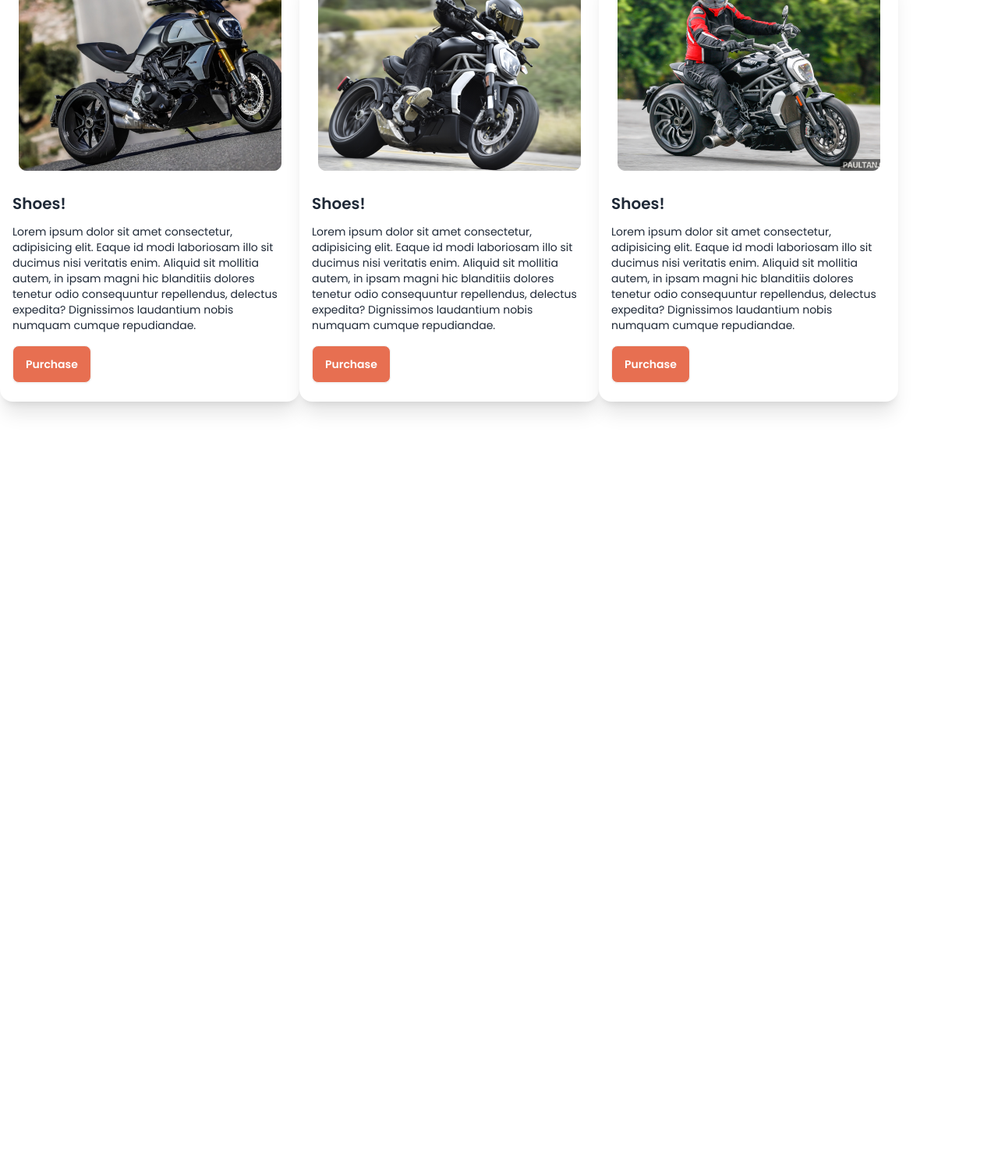
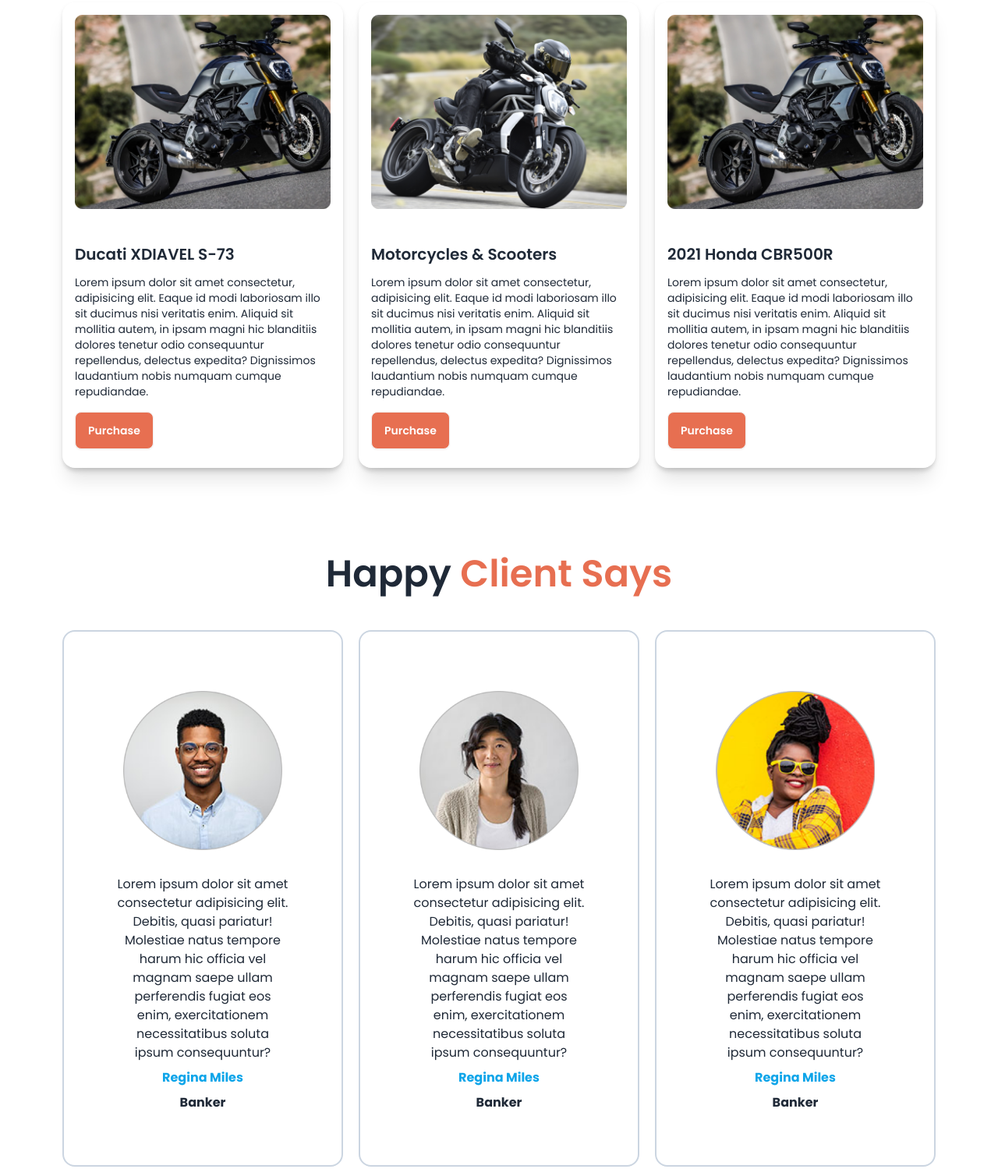
Before and after one commit to alamin2063/bike-zone, a plain HTML site: page index.html in a window 1280 px wide. Shown: the part 819-2318 px from the top of the page at 78% size. Before the commit the page ends 1446 px from the top, so only its background shows below. Drawn offline with nearby package versions, Linux system fonts and the light colour scheme.

Commit message:
Happy clients section

```diff
--- a/index.html
+++ b/index.html
@@ -38,10 +38,10 @@
 
 </head>
 <body class="font-poppins ">
-    <header class=" lg:px-20 md:container md:mx-auto">
+    <header class="lg:px-20 md:container md:mx-auto">
         <nav>
             <div class="navbar bg-base-100">
-                <div class="flex-1">
+                <div class="flex-1 ">
                   <div class="dropdown">
                     <div tabindex="0" role="button" class="btn btn-ghost lg:hidden">
                       <svg xmlns="http://www.w3.org/2000/svg" class="h-5 w-5" fill="none" viewBox="0 0 24 24" stroke="currentColor"><path stroke-linecap="round" stroke-linejoin="round" stroke-width="2" d="M4 6h16M4 12h8m-8 6h16" /></svg>
@@ -55,7 +55,7 @@
                         <li><a>Contact</a></li>
                     </ul>
                   </div>
-                  <a class="btn btn-ghost text-xl">Bike Zone</a>
+                  <a class="btn btn-ghost text-xl lg:text-4xl">Bike Zone</a>
                 </div>
                 <div class="navbar-center hidden lg:flex">
                   <ul class="menu text-base menu-horizontal px-1">
@@ -187,16 +187,16 @@
 
       </section>
 <!--Latest Bikes-->
-      <section class="my-28">
-        <h2 class="text-5xl font-semibold text-center">
+      <section class="lg:my-28 my-6 px-4 lg:px-20">
+        <h2 class="lg:text-5xl text-3xl font-semibold text-center mb:10 lg:mb-10">
           Latest Bikes
         </h2>
-        <div class="flex">
+        <div class="grid grid-cols-1 md:grid-cols-2 lg:grid-cols-3 gap-5 justify-center">
           <!--first card-->
-          <div class=" card card-compact w-96 bg-base-100 shadow-xl gap-3">
-            <figure><img src="images/others/latest1.png" alt="Shoes" /></figure>
+          <div class=" mx-auto card card-compact w-98 bg-base-100 shadow-xl gap-3 border-white-10 drop-shadow-md">
+            <figure><img src="images/others/latest1.png" alt="Shoes" class="w-full p-4" /></figure>
             <div class="card-body">
-              <h2 class="card-title">Shoes!</h2>
+              <h2 class="card-title">Ducati XDIAVEL S-73</h2>
               <p>Lorem ipsum dolor sit amet consectetur, adipisicing elit. Eaque id modi laboriosam illo sit ducimus nisi veritatis enim. Aliquid sit mollitia autem, in ipsam magni hic blanditiis dolores tenetur odio consequuntur repellendus, delectus expedita? Dignissimos laudantium nobis numquam cumque repudiandae.</p>
               <div class="card-actions justify-start">
                 <button class="btn bg-bike-primary text-white my-2">Purchase</button>
@@ -205,10 +205,10 @@
           </div>
 
           <!--second card-->
-          <div class=" card card-compact w-96 bg-base-100 shadow-xl gap-3">
-            <figure><img src="images/others/latest2.png" alt="Shoes" /></figure>
+          <div class=" mx-auto card card-compact w-98 bg-base-100 shadow-xl gap-3 border-white-10 drop-shadow-md">
+            <figure><img src="images/others/latest2.png" alt="Shoes" class="w-full p-4" /></figure>
             <div class="card-body">
-              <h2 class="card-title">Shoes!</h2>
+              <h2 class="card-title">Motorcycles & Scooters</h2>
               <p>Lorem ipsum dolor sit amet consectetur, adipisicing elit. Eaque id modi laboriosam illo sit ducimus nisi veritatis enim. Aliquid sit mollitia autem, in ipsam magni hic blanditiis dolores tenetur odio consequuntur repellendus, delectus expedita? Dignissimos laudantium nobis numquam cumque repudiandae.</p>
               <div class="card-actions justify-start">
                 <button class="btn bg-bike-primary text-white my-2">Purchase</button>
@@ -217,10 +217,10 @@
           </div>
 
           <!--third card-->
-          <div class=" card card-compact w-96 bg-base-100 shadow-xl gap-3">
-            <figure><img src="images/others/latest3.png" alt="Shoes" /></figure>
+          <div class=" mx-auto card card-compact w-98 bg-base-100 shadow-xl gap-3 border-white-10 drop-shadow-md">
+            <figure><img src="images/others/latest1.png" alt="Shoes" class="w-full p-4" /></figure>
             <div class="card-body">
-              <h2 class="card-title">Shoes!</h2>
+              <h2 class="card-title">2021 Honda CBR500R</h2>
               <p>Lorem ipsum dolor sit amet consectetur, adipisicing elit. Eaque id modi laboriosam illo sit ducimus nisi veritatis enim. Aliquid sit mollitia autem, in ipsam magni hic blanditiis dolores tenetur odio consequuntur repellendus, delectus expedita? Dignissimos laudantium nobis numquam cumque repudiandae.</p>
               <div class="card-actions justify-start">
                 <button class="btn bg-bike-primary text-white my-2">Purchase</button>
@@ -229,6 +229,52 @@
           </div>
         </div>
       </section>
+
+      <!--Happy Clients-->
+      <section class="lg:my-24 lg:px-20 px-5 my-10">
+        <h3 class="lg:text-5xl text3xl lg:mb-12 mb-5 font-semibold text-center">
+          Happy <span class="text-bike-primary">Client Says</span>
+        </h3>
+
+        <div class="grid grid-cols-1 md:grid-cols-2 lg:grid-cols-3 gap-5">
+         <!--Card1-->
+         <div class="card p-9 w-85 bg-base-100 border-2 border-slate-300">
+          <figure class="px-10 pt-10">
+            <img src="images/others/user-1.png" alt="Shoes" class="rounded-xl" />
+          </figure>
+          <div class="card-body items-center text-center">
+            <p>Lorem ipsum dolor sit amet consectetur adipisicing elit. Debitis, quasi pariatur! Molestiae natus tempore harum hic officia vel magnam saepe ullam perferendis fugiat eos enim, exercitationem necessitatibus soluta ipsum consequuntur?</p>
+            <h5 class="font-bold text-sky-500">Regina Miles</h5>
+            <h5 class="font-bold">Banker</h5>
+          </div>
+        </div>
+
+        <!--Card2-->
+                <div class="card p-9 w-85 bg-base-100 border-2 border-slate-300">
+                  <figure class="px-10 pt-10">
+                    <img src="images/others/user-2.png" alt="Shoes" class="rounded-xl" />
+                  </figure>
+                  <div class="card-body items-center text-center">
+                    <p>Lorem ipsum dolor sit amet consectetur adipisicing elit. Debitis, quasi pariatur! Molestiae natus tempore harum hic officia vel magnam saepe ullam perferendis fugiat eos enim, exercitationem necessitatibus soluta ipsum consequuntur?</p>
+                    <h5 class="font-bold text-sky-500">Regina Miles</h5>
+                      <h5 class="font-bold">Banker</h5>
+                  </div>
+                </div>
+
+        <!--Card3-->
+         <div class="card p-9 w-85 bg-base-100 border-2 border-slate-300">
+          <figure class="px-10 pt-10">
+            <img src="images/others/user-3.png" alt="Shoes" class="rounded-xl" />
+          </figure>
+          <div class="card-body items-center text-center">
+            <p class="">Lorem ipsum dolor sit amet consectetur adipisicing elit. Debitis, quasi pariatur! Molestiae natus tempore harum hic officia vel magnam saepe ullam perferendis fugiat eos enim, exercitationem necessitatibus soluta ipsum consequuntur?</p>
+            <h5 class="font-bold text-sky-500">Regina Miles</h5>
+              <h5 class="font-bold">Banker</h5>
+          </div>
+        </div>
+
+       </div>
+      </section>
     </main>
     <footer>
 
```
